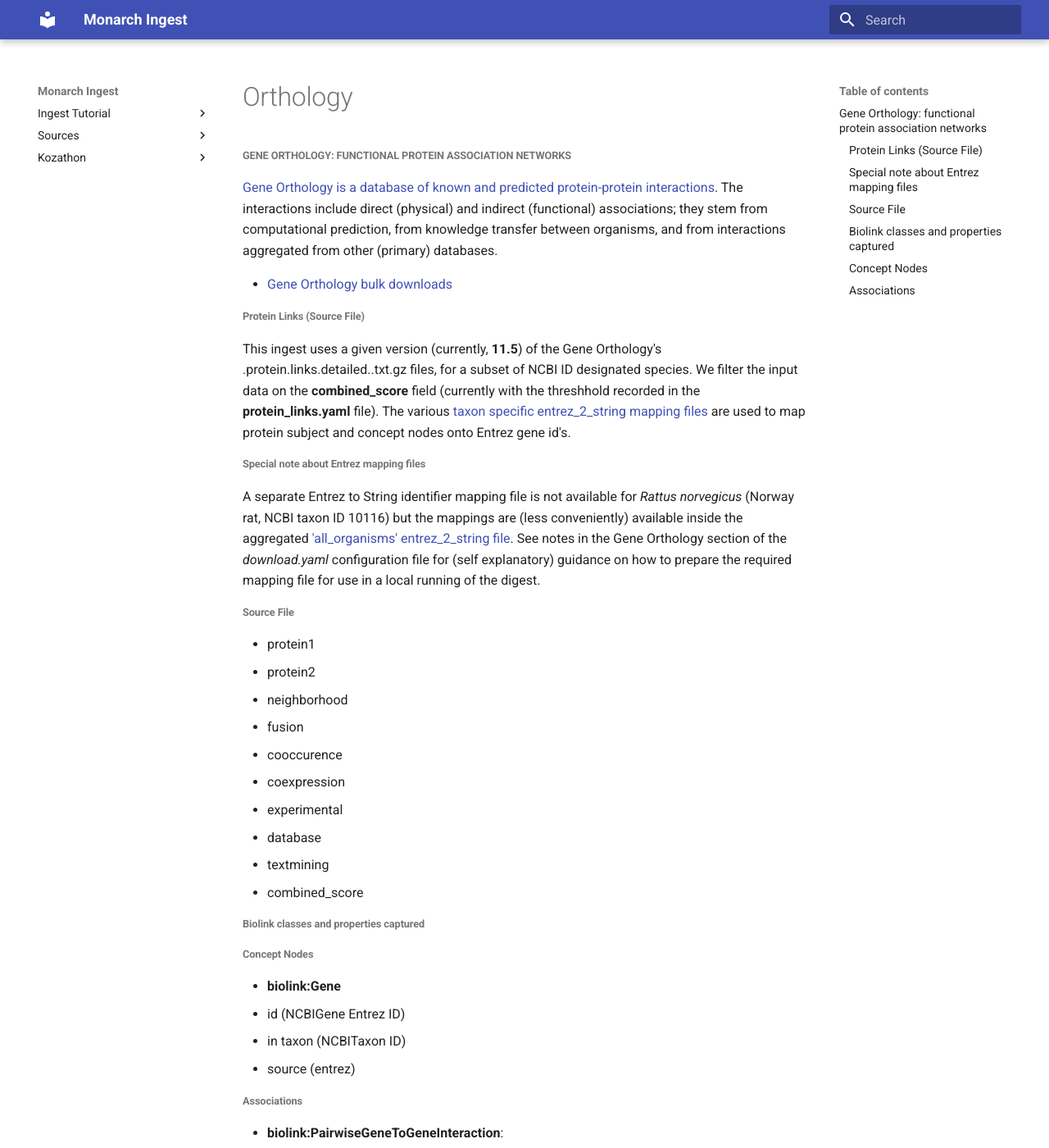
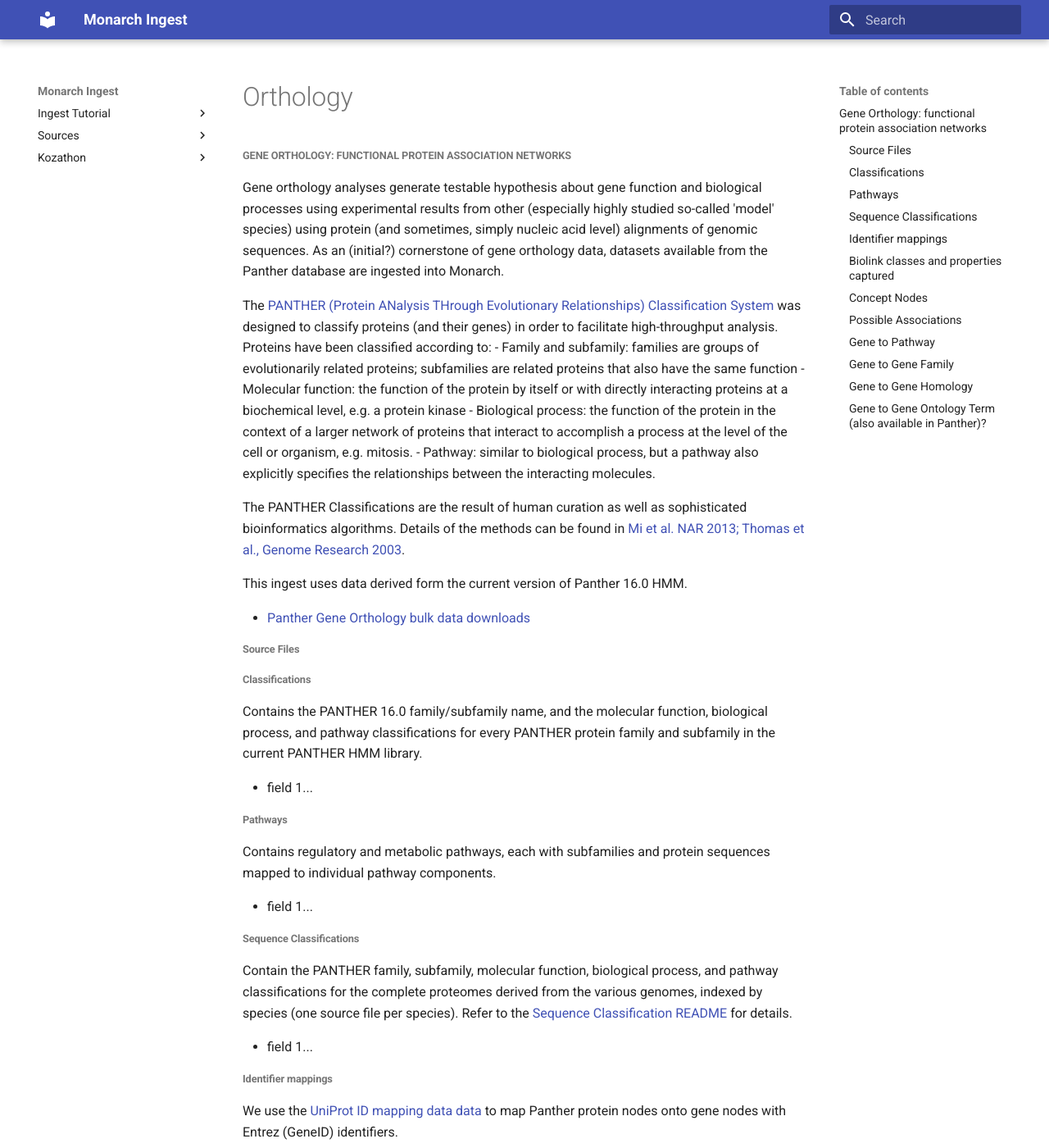
Before and after one commit to monarch-initiative/monarch-ingest, an MkDocs documentation site: the page built from docs/ingests/orthology.md, in a window 1280 px wide and 1400 px high. Shown: the whole window at 82% size. Built offline with MkDocs 1.6.1 and Material for MkDocs 9.7.7, drawn with Linux system fonts in a browser that asks for light colours; some of the changed text lies outside the part shown.

Commit message:
Initial iteration on the documentation of the (Panther) gene orthology digest.

```diff
--- a/docs/ingests/orthology.md
+++ b/docs/ingests/orthology.md
@@ -1,46 +1,102 @@
 ## Gene Orthology: functional protein association networks
 
-[Gene Orthology is a database of known and predicted protein-protein interactions](https://string-db.org/cgi/about). The interactions include direct (physical) and indirect (functional) associations; they stem from computational prediction, from knowledge transfer between organisms, and from interactions aggregated from other (primary) databases.
+Gene orthology analyses generate testable hypothesis about gene function and biological processes using experimental results from other (especially highly studied so-called 'model' species) using protein (and sometimes, simply nucleic acid level) alignments of genomic sequences.  As an (initial?) cornerstone of gene orthology data, datasets available from the Panther database are ingested into Monarch.
 
-* [Gene Orthology bulk downloads](https://stringdb-static.org/download)
+The [PANTHER (Protein ANalysis THrough Evolutionary Relationships) Classification System](http://www.pantherdb.org/) was designed to classify proteins (and their genes) in order to facilitate high-throughput analysis. Proteins have been classified according to:
+- Family and subfamily: families are groups of evolutionarily related proteins; subfamilies are related proteins that also have the same function
+- Molecular function: the function of the protein by itself or with directly interacting proteins at a biochemical level, e.g. a protein kinase
+- Biological process: the function of the protein in the context of a larger network of proteins that interact to accomplish a process at the level of the cell or organism, e.g. mitosis.
+- Pathway: similar to biological process, but a pathway also explicitly specifies the relationships between the interacting molecules.
 
-### Protein Links (Source File)
+The PANTHER Classifications are the result of human curation as well as sophisticated bioinformatics algorithms. Details of the methods can be found in [Mi et al. NAR 2013; Thomas et al., Genome Research 2003](http://www.genome.org/cgi/content/full/13/9/2129).
 
-This ingest uses a given version (currently, **11.5**) of the Gene Orthology's <taxon>.protein.links.detailed.<version>.txt.gz files, for a subset of NCBI <taxon> ID designated species. We filter the input data on the **combined_score** field (currently with the threshhold recorded in the **protein_links.yaml** file). The various [taxon specific entrez_2_string mapping files](https://string-db.org/mapping_files/entrez) are used to map protein subject and concept nodes onto Entrez gene id's.
+This ingest uses data derived form the current version of Panther 16.0 HMM.
 
-#### Special note about Entrez mapping files
+* [Panther Gene Orthology bulk data downloads](http://data.pantherdb.org/ftp/pathway/current_release/)
 
-A separate Entrez to String identifier mapping file is not available for _Rattus norvegicus_ (Norway rat, NCBI taxon ID 10116) but the mappings are (less conveniently) available inside the aggregated ['all_organisms' entrez_2_string file](https://string-db.org/mapping_files/entrez/all_organisms.entrez_2_string.2018.tsv.gz). See notes in the Gene Orthology section of the _download.yaml_ configuration file for (self explanatory) guidance on how to prepare the required mapping file for use in a local running of the digest.
+### Source Files
 
+#### Classifications
 
-### Source File
+Contains the PANTHER 16.0 family/subfamily name, and the molecular function, biological process, and pathway classifications for every PANTHER protein family and subfamily in the current PANTHER HMM library.
 
-  * protein1
-  * protein2
-  * neighborhood
-  * fusion
-  * cooccurence
-  * coexpression
-  * experimental
-  * database
-  * textmining
-  * combined_score
+* field 1...
+
+#### Pathways
+
+Contains regulatory and metabolic pathways, each with subfamilies and protein sequences mapped to individual pathway components.
+
+* field 1...
+
+#### Sequence Classifications
+
+Contain the PANTHER family, subfamily, molecular function, biological process, and pathway classifications for the complete proteomes derived from the various genomes, indexed by species (one source file per species).  Refer to the [Sequence Classification README](http://data.pantherdb.org/ftp/sequence_classifications/current_release/README) for details.
+
+* field 1...
+
+#### Identifier mappings
+
+We use the [UniProt ID mapping data data](ftp://ftp.uniprot.org/pub/databases/uniprot/current_release/knowledgebase/idmapping/idmapping_selected.tab.gz) to map Panther protein nodes onto gene nodes with Entrez (GeneID) identifiers.
 
 ### Biolink classes and properties captured
 
 #### Concept Nodes
 
+* **biolink:GeneFamily**
+  * id (PANTHER.FAMILY ID)
+  * source (infores:panther)
+
+* **biolink:Pathway**
+  * id (PANTHER.PATHWAY)
+  * source (infores:panther)
+
 * **biolink:Gene**
   * id (NCBIGene Entrez ID)
   * in taxon (NCBITaxon ID)
-  * source (entrez)
+  * source (infores:entrez)
 
-#### Associations
+#### Possible Associations
 
-* **biolink:PairwiseGeneToGeneInteraction**:
+##### Gene to Pathway
+
+* **biolink:MacromolecularMachineToBiologicalProcessAssociation**:
     * id (random uuid)
     * subject (gene.id)
-    * predicate (interacts_with)
+    * predicate (participates_in)
+    * object (pathway.id)
+    * relation (RO:0000056)
+    * provided_by (infores:panther)
+
+##### Gene to Gene Family
+
+* **biolink:GeneToGeneFamilyAssociation**:
+    * id (random uuid)
+    * subject (gene.id)
+    * predicate (member_of)
+    * object (gene_family.id)
+    * relation (RO:0002350)
+    * provided_by (infores:panther)
+
+##### Gene to Gene Homology
+
+* **biolink:GeneToGeneHomologyAssociation**:
+    * id (random uuid)
+    * subject (gene.id)
+    * predicate (homologous_to)
     * object (gene.id)
+    * relation (RO:HOM0000001)
+    * provided_by (infores:panther)
+
+This relationship can be inferred from common PANTHER.FAMILY membership?
+
+##### Gene to Gene Ontology Term (also available in Panther)?
+
+* **biolink:GeneToGoTermAssociation**:
+    * id (random uuid)
+    * subject (gene.id)
+    * predicate (*)
+    * object (go_term.id)
     * relation (RO:0002434)
-    * provided_by (infores:string)
+    * provided_by (infores:goa)
+
+(*) Note that the specific predicate used here should depend on GO Annotation qualifier for the given gene.
```
